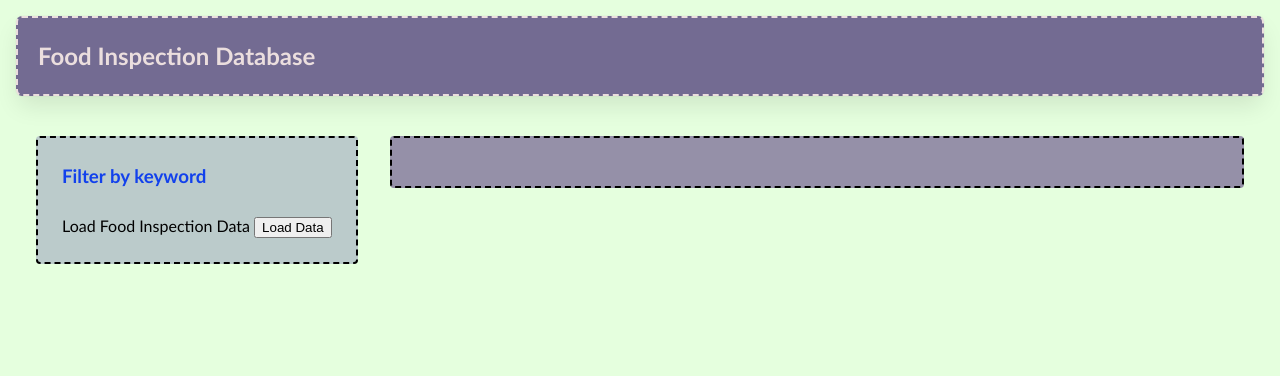
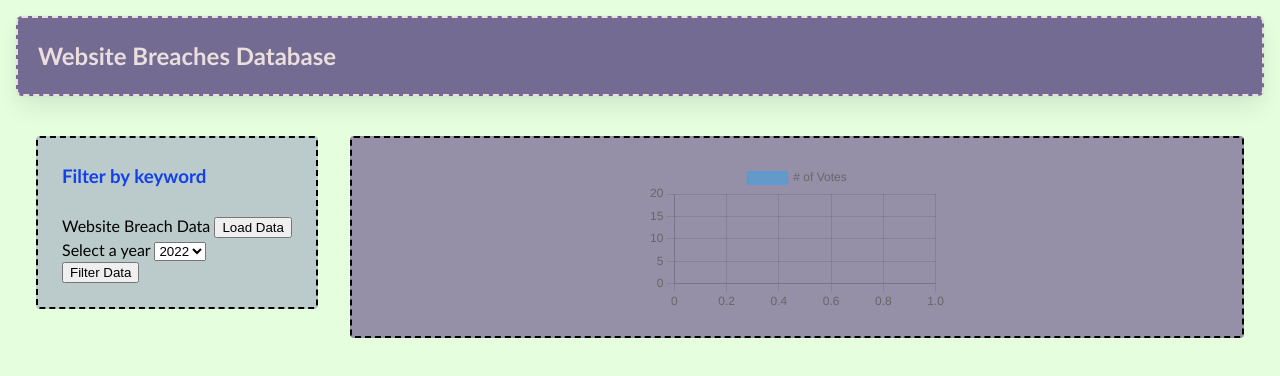
Before and after one commit to bairongtan/Pokemon_Database, a plain HTML site: page index.html in a window 1280 px wide. Both pictures are taken after a click on the button "Load Data". Drawn offline with nearby package versions, Linux system fonts and the light colour scheme; no server answers.

Commit message:
Changed api to data breaches and worked on html

```diff
--- a/index.html
+++ b/index.html
@@ -5,25 +5,40 @@
     <meta name="viewport" content="width=device-width, initial-scale=1.0">
     <title>Final Project</title>
     <link rel="stylesheet" href="styles.css">
-    <script src="https://cdn.jsdelivr.net/npm/chart.js"></script>
+
 </head>
 <body>
     <div class="wrapper" >
         <header class="header">
-            <h1>Food Inspection Database</h1>
+            <h1>Website Breaches Database</h1>
         </header>
         <div class="container">
             <div class="left_section box">
                 <h3>Filter by keyword</h3>
                 <div>
-                    <label for="">Load Food Inspection Data</label>
-                    <button type="button" id="dataLoad" onclick="getFoodInspectionData()">Load Data</button>
+                    <label for="">Website Breach Data</label>
+                    <button type="button" id="dataLoad" onclick="getWebsiteBreachData()">Load Data</button>
+                </div>
+                <div>
+                    <label for="year">Select a year</label>
+                    <select name="" id="">
+                    <option value="">2022</option>
+                    <option value="">2021</option>
+                    <option value="">2020</option>
+                    <option value="">2019</option>
+
+                    </select>
+
+                </div>
+                <div>
+                    <button type="button" id="filterData">Filter Data</button>
                 </div>
             </div>
             <div class="right_section box">
                 <div>
-
-                  </div>
+                    <canvas id="myChart"></canvas>
+                </div>
+                <script src="https://cdn.jsdelivr.net/npm/chart.js"></script>
             </div>
         </div>
     </div>
--- a/script.js
+++ b/script.js
@@ -1,73 +1,31 @@
-async function getFoodInspectionData (){
-    const url = 'https://data.princegeorgescountymd.gov/resource/umjn-t2iz.json';
-    const data = await fetch (url);
-    const foodData = await data.json();
-    const storedFoodData = JSON.stringify(foodData)
-    console.log(storedFoodData);
+async function getWebsiteBreachData (){
+  const url = 'https://haveibeenpwned.com/api/v2/breaches';
+  const data = await fetch (url);
+  const bData = await data.json();
+  const storedBData = JSON.stringify(bData)
+  console.log(storedBData);
+  console.log("loaded data")
 }
 
-// Data retrieved from https://netmarketshare.com
-Highcharts.chart('container', {
-    chart: {
-      plotBackgroundColor: null,
-      plotBorderWidth: null,
-      plotShadow: false,
-      type: 'pie'
-    },
-    title: {
-      text: 'Browser market shares in May, 2020',
-      align: 'left'
-    },
-    tooltip: {
-      pointFormat: '{series.name}: <b>{point.percentage:.1f}%</b>'
-    },
-    accessibility: {
-      point: {
-        valueSuffix: '%'
-      }
-    },
-    plotOptions: {
-      pie: {
-        allowPointSelect: true,
-        cursor: 'pointer',
-        dataLabels: {
-          enabled: true,
-          format: '<b>{point.name}</b>: {point.percentage:.1f} %'
-        }
-      }
-    },
-    series: [{
-      name: 'Brands',
-      colorByPoint: true,
-      data: [{
-        name: 'Chrome',
-        y: 70.67,
-        sliced: true,
-        selected: true
-      }, {
-        name: 'Edge',
-        y: 14.77
-      }, {
-        name: 'Firefox',
-        y: 4.86
-      }, {
-        name: 'Safari',
-        y: 2.63
-      }, {
-        name: 'Internet Explorer',
-        y: 1.53
-      }, {
-        name: 'Opera',
-        y: 1.40
-      }, {
-        name: 'Sogou Explorer',
-        y: 0.84
-      }, {
-        name: 'QQ',
-        y: 0.51
-      }, {
-        name: 'Other',
-        y: 2.6
-      }]
-    }]
-  });
+
+
+const ctx = document.getElementById('myChart');
+
+new Chart(ctx, {
+type: 'scatter',
+data: {
+  labels: ['Email Addresses', 'IP Addresses', 'Names', 'Passwords', 'Phone Numbers', 'Genders'],
+  datasets: [{
+    label: '# of Votes',
+    data: [12, 19, 3, 5, 2, 3],
+    borderWidth: 1
+  }]
+},
+options: {
+  scales: {
+    y: {
+      beginAtZero: true
+    }
+  }
+}
+});
--- a/styles.css
+++ b/styles.css
@@ -381,49 +381,4 @@
       }
     }
 
-    .highcharts-figure,
-    .highcharts-data-table table {
-      min-width: 320px;
-      max-width: 800px;
-      margin: 1em auto;
-    }
-
-    .highcharts-data-table table {
-      font-family: Verdana, sans-serif;
-      border-collapse: collapse;
-      border: 1px solid #ebebeb;
-      margin: 10px auto;
-      text-align: center;
-      width: 100%;
-      max-width: 500px;
-    }
-
-    .highcharts-data-table caption {
-      padding: 1em 0;
-      font-size: 1.2em;
-      color: #555;
-    }
-
-    .highcharts-data-table th {
-      font-weight: 600;
-      padding: 0.5em;
-    }
-
-    .highcharts-data-table td,
-    .highcharts-data-table th,
-    .highcharts-data-table caption {
-      padding: 0.5em;
-    }
-
-    .highcharts-data-table thead tr,
-    .highcharts-data-table tr:nth-child(even) {
-      background: #f8f8f8;
-    }
-
-    .highcharts-data-table tr:hover {
-      background: #f1f7ff;
-    }
-
-    input[type="number"] {
-      min-width: 50px;
-    }
+    #map { height: 180px; }
```
